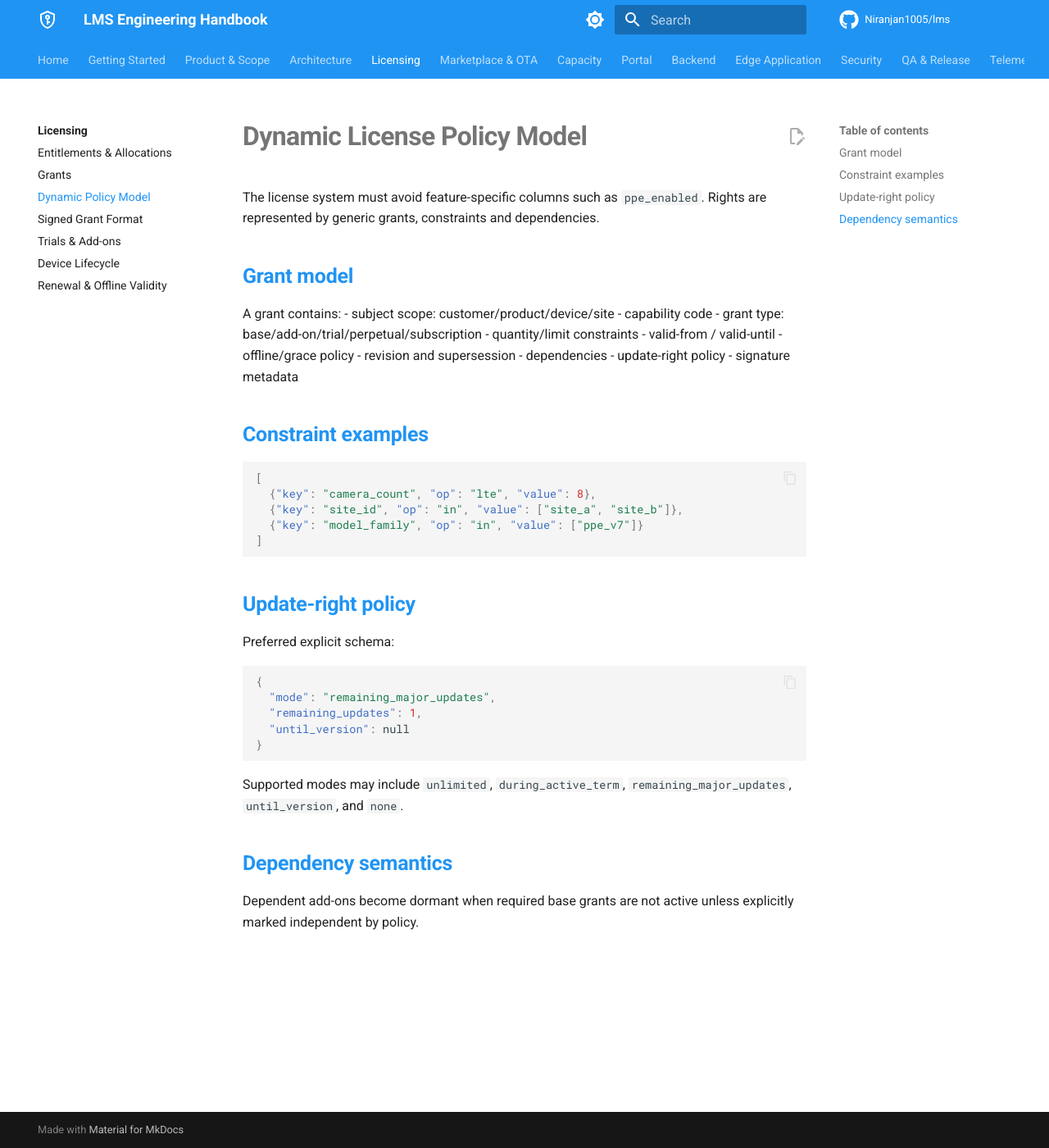
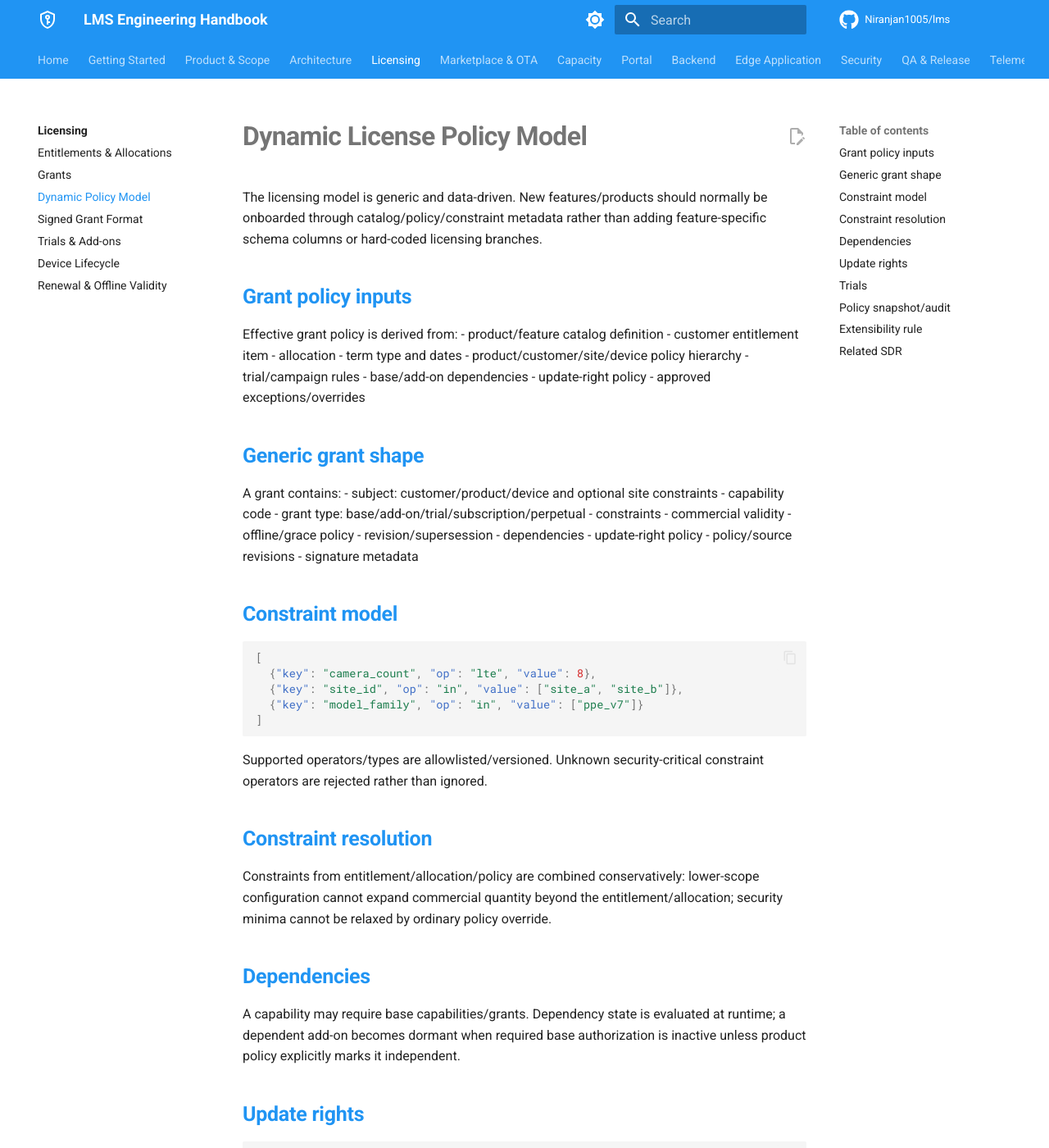
Before and after one commit to Niranjan1005/lms, an MkDocs documentation site: the page built from docs/licensing/policy-model.md, in a window 1280 px wide and 1400 px high. Shown: the whole window at 82% size. Built offline with MkDocs 1.6.1 and Material for MkDocs 9.7.7, drawn with Linux system fonts in a browser that asks for light colours; comment, search, counter and statistics services are not loaded; some of the changed text lies outside the part shown.

Commit message:
docs: deepen dynamic licensing policy model

```diff
--- a/docs/licensing/policy-model.md
+++ b/docs/licensing/policy-model.md
@@ -1,22 +1,36 @@
 # Dynamic License Policy Model
 
-The license system must avoid feature-specific columns such as `ppe_enabled`. Rights are represented by generic grants, constraints and dependencies.
+The licensing model is generic and data-driven. New features/products should normally be onboarded through catalog/policy/constraint metadata rather than adding feature-specific schema columns or hard-coded licensing branches.
 
-## Grant model
+## Grant policy inputs
+
+Effective grant policy is derived from:
+- product/feature catalog definition
+- customer entitlement item
+- allocation
+- term type and dates
+- product/customer/site/device policy hierarchy
+- trial/campaign rules
+- base/add-on dependencies
+- update-right policy
+- approved exceptions/overrides
+
+## Generic grant shape
 
 A grant contains:
-- subject scope: customer/product/device/site
+- subject: customer/product/device and optional site constraints
 - capability code
-- grant type: base/add-on/trial/perpetual/subscription
-- quantity/limit constraints
-- valid-from / valid-until
+- grant type: base/add-on/trial/subscription/perpetual
+- constraints
+- commercial validity
 - offline/grace policy
-- revision and supersession
+- revision/supersession
 - dependencies
 - update-right policy
+- policy/source revisions
 - signature metadata
 
-## Constraint examples
+## Constraint model
 
 ~~~json
 [
@@ -26,9 +40,17 @@ A grant contains:
 ]
 ~~~
 
-## Update-right policy
+Supported operators/types are allowlisted/versioned. Unknown security-critical constraint operators are rejected rather than ignored.
 
-Preferred explicit schema:
+## Constraint resolution
+
+Constraints from entitlement/allocation/policy are combined conservatively: lower-scope configuration cannot expand commercial quantity beyond the entitlement/allocation; security minima cannot be relaxed by ordinary policy override.
+
+## Dependencies
+
+A capability may require base capabilities/grants. Dependency state is evaluated at runtime; a dependent add-on becomes dormant when required base authorization is inactive unless product policy explicitly marks it independent.
+
+## Update rights
 
 ~~~json
 {
@@ -38,8 +60,20 @@ Preferred explicit schema:
 }
 ~~~
 
-Supported modes may include `unlimited`, `during_active_term`, `remaining_major_updates`, `until_version`, and `none`.
+Supported modes include `unlimited`, `during_active_term`, `remaining_major_updates`, `until_version`, and `none`. Update Manager checks update rights separately from feature execution rights.
 
-## Dependency semantics
+## Trials
 
-Dependent add-ons become dormant when required base grants are not active unless explicitly marked independent by policy.
+Trial policy adds eligibility, activation-start behavior and duration but still produces a normal signed time-limited grant. Trial state is not a special UI-only boolean.
+
+## Policy snapshot/audit
+
+Grant issuance records the relevant resolved policy/source revisions so support can explain why a grant was produced. Sensitive override source/approval is auditable.
+
+## Extensibility rule
+
+Adding a new feature quantity type should require a registered constraint schema/validator and runtime enforcement support; it should not require new `feature_x_enabled` DB columns.
+
+## Related SDR
+
+`SDR-LIC-005`, `SDR-LIC-006`, `SDR-LIC-010`, `SDR-TRL-*`
```
